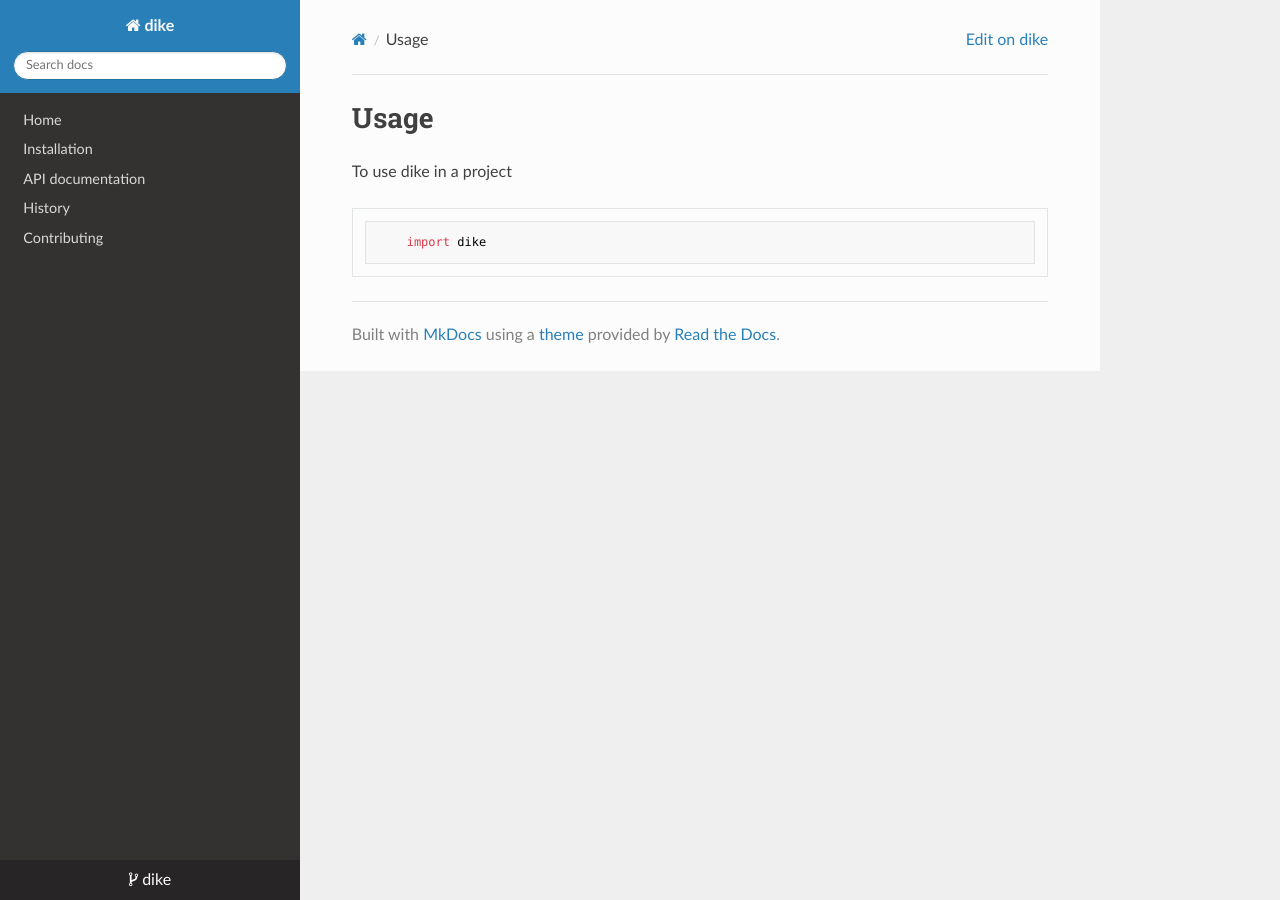
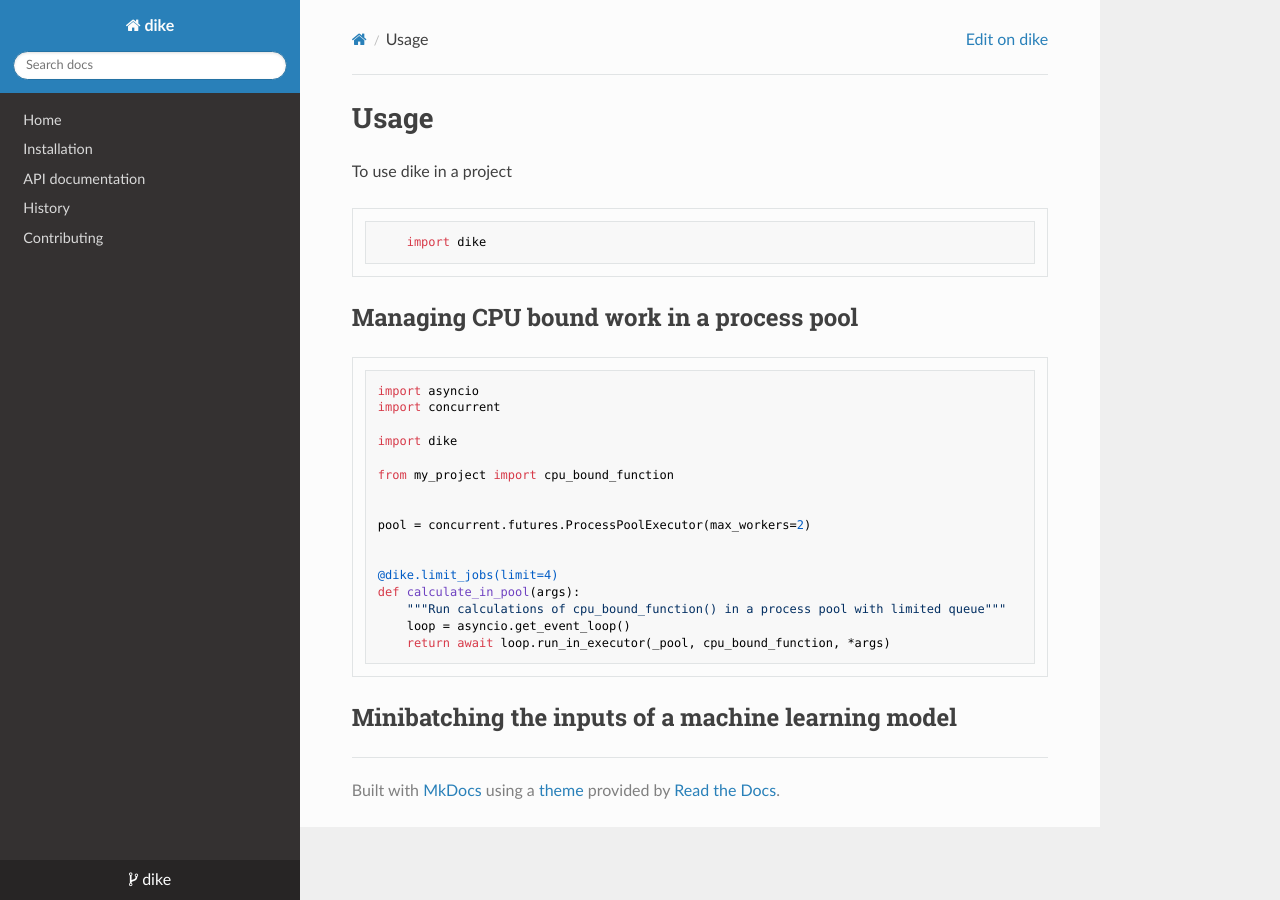
Before and after one commit to chr1st1ank/dike, an MkDocs documentation site: the page built from docs/usage.md, in a window 1280 px wide. Built offline with MkDocs 1.6.1, drawn with Linux system fonts in a browser that asks for light colours; nearby versions of some CDN libraries.

````diff
--- a/docs/usage.md
+++ b/docs/usage.md
@@ -5,3 +5,27 @@
 ```
     import dike
 ```
+
+
+## Managing CPU bound work in a process pool
+```python
+import asyncio
+import concurrent
+
+import dike
+
+from my_project import cpu_bound_function
+
+
+pool = concurrent.futures.ProcessPoolExecutor(max_workers=2)
+
+
+@dike.limit_jobs(limit=4)
+def calculate_in_pool(args):
+    """Run calculations of cpu_bound_function() in a process pool with limited queue"""
+    loop = asyncio.get_event_loop()
+    return await loop.run_in_executor(_pool, cpu_bound_function, *args)
+```
+
+
+## Minibatching the inputs of a machine learning model
````
Also changed, not shown: CHANGELOG.md (+5 -3 lines), dike/__init__.py (+0 -9 lines).
